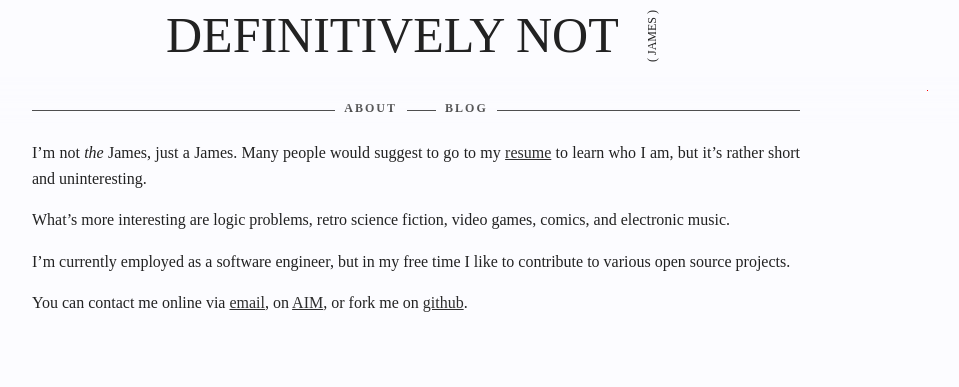
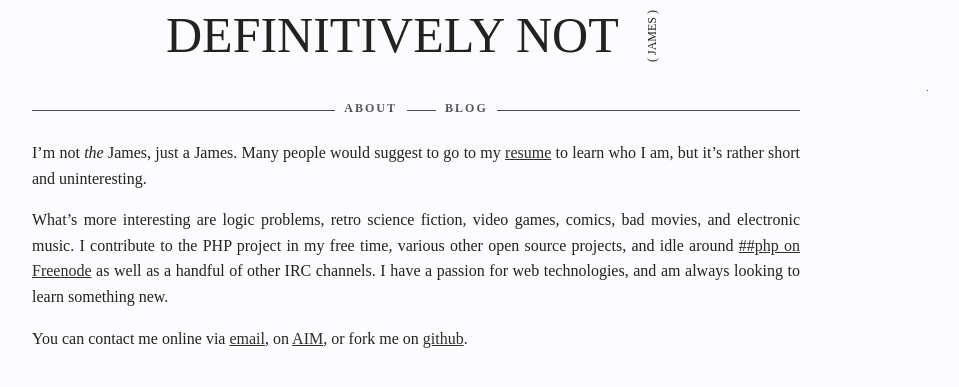
Before and after one commit to imnotjames/imnotjames.github.io, a Jekyll site: the page built from index.markdown, in a window 1280 px wide. Shown: the top 387 px of the page, without its empty margins (224-1183 px from the left). Built offline with Jekyll 4.4.1, drawn with Linux system fonts in a browser that asks for light colours; some web fonts are replaced; Markdown is read by kramdown in place of the engine named in the settings.

Commit message:
update the index

```diff
--- a/index.markdown
+++ b/index.markdown
@@ -4,15 +4,21 @@ title: About Me
 ---
 
 I'm not _the_ James, just a James.  Many people would suggest to go to
-my [resume](/resume.html) to learn who I am, but it's rather short and
+my [resume][resume] to learn who I am, but it's rather short and
 uninteresting.
 
 What's more interesting are logic problems, retro science fiction, video
-games, comics, and electronic music.
+games, comics, bad movies, and electronic music.  I contribute to the PHP
+project in my free time, various other open source projects, and idle around
+[##php on Freenode][##php] as well as a handful of other IRC channels.
+I have a passion for web technologies, and am always looking to learn
+something new.
 
-I'm currently employed as a software engineer, but in my free time I like to
-contribute to various open source projects.
+You can contact me online via [email][email], on [AIM][aim], or fork me on
+[github][github].
 
-You can contact me online via [email]({{ site.contact.email }}), on
-[AIM]({{ site.contact.aim }}), or fork me on
-[github]({{ site.contact.github }}).
+[resume]: /resume.html
+[##php]: irc://irc.freenode.net/##php
+[email]: {{ site.contact.email }}
+[aim]: {{ site.contact.aim }}
+[github]: {{ site.contact.github }}
```
